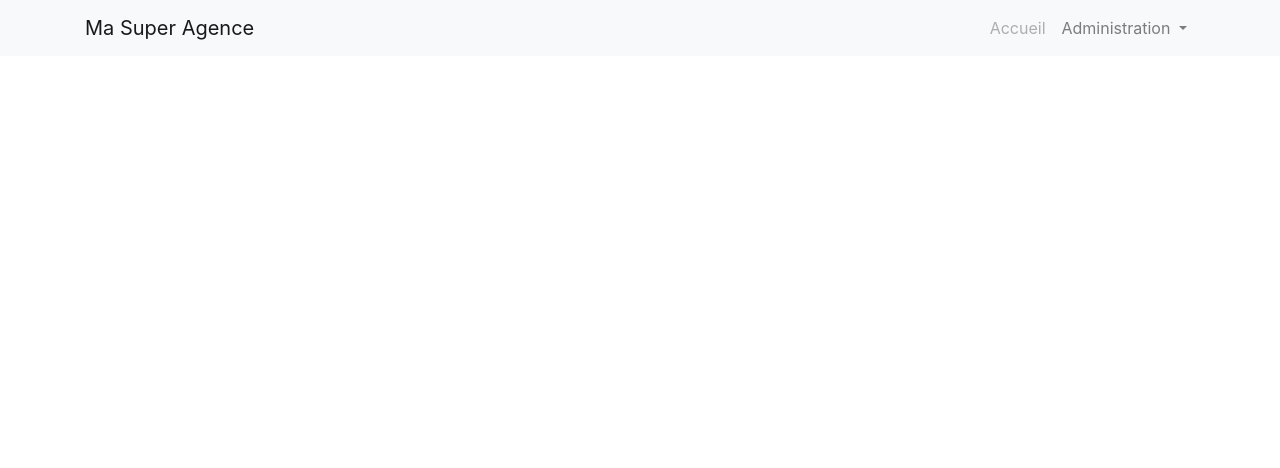
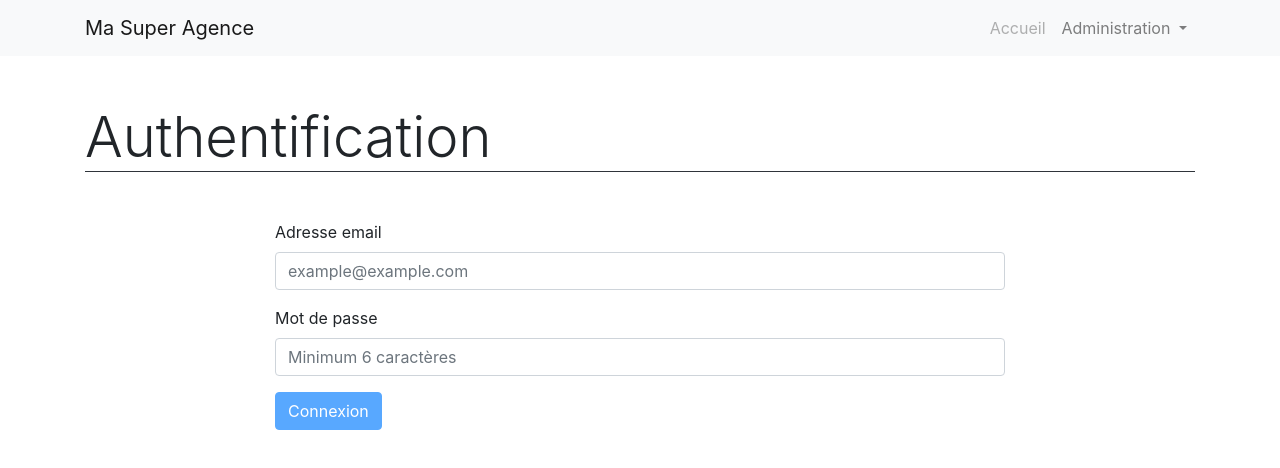
Before and after one commit to sserges/monAgence, an Angular app: page /login in a window 1280 px wide. Before the commit this address led to /. Shown: the top 468 px of the page. Built offline with nearby package versions, Linux system fonts and the light colour scheme.

Commit message:
Authentication: Registration

```diff
--- a/src/app/app-routing.module.ts
+++ b/src/app/app-routing.module.ts
@@ -2,11 +2,13 @@
 import { Routes, RouterModule } from '@angular/router';
 import { HomeComponent } from './home/home.component';
 import { AdminDashboardComponent } from './admin/admin-dashboard/admin-dashboard.component';
+import { SigninComponent } from './authentication/signin/signin.component';
 
 
 const routes: Routes = [
   { path: 'home', component: HomeComponent },
-  { path: 'admin/dashboard', component: AdminDashboardComponent }
+  { path: 'admin/dashboard', component: AdminDashboardComponent },
+  { path: 'login', component: SigninComponent }
 ];
 
 @NgModule({
--- a/src/app/app.module.ts
+++ b/src/app/app.module.ts
@@ -8,6 +8,7 @@
 import { HomeComponent } from './home/home.component';
 import { AdminDashboardComponent } from './admin/admin-dashboard/admin-dashboard.component';
 import { AdminPropertiesComponent } from './admin/admin-properties/admin-properties.component';
+import { SigninComponent } from './authentication/signin/signin.component';
 
 @NgModule({
   declarations: [
@@ -15,7 +16,8 @@
     HeaderComponent,
     HomeComponent,
     AdminDashboardComponent,
-    AdminPropertiesComponent
+    AdminPropertiesComponent,
+    SigninComponent
   ],
   imports: [
     BrowserModule,
--- /dev/null
+++ b/src/app/authentication/signin/signin.component.html
@@ -0,0 +1,32 @@
+<div class="container">
+  <h1 class="display-4 mt-5 mb-0">Authentification</h1>
+  <hr class="mt-0 mb-5 bg-dark" />
+
+  <div class="row">
+    <div class="col-sm-12 col-md-10 col-lg-8 mx-auto">
+      <form [formGroup]="signinForm" (ngSubmit)="onSubmitSigninForm()">
+        <div class="form-group">
+          <label for="email">Adresse email</label>
+          <input
+            type="email"
+            id="email"
+            class="form-control"
+            placeholder="example@example.com"
+            formControlName="email"
+          />
+        </div>
+        <div class="form-group">
+          <label for="password">Mot de passe</label>
+          <input
+            type="password"
+            id="password"
+            class="form-control"
+            placeholder="Minimum 6 caractères"
+            formControlName="password"
+          />
+        </div>
+        <button class="btn btn-primary" type="submit" [disabled]="signinForm.invalid" >Connexion</button>
+      </form>
+    </div>
+  </div>
+</div>
--- /dev/null
+++ b/src/app/authentication/signin/signin.component.ts
@@ -0,0 +1,44 @@
+import { Component, OnInit } from '@angular/core';
+import { FormBuilder, FormGroup, Validators } from '@angular/forms';
+import { AuthenticationService } from 'src/app/services/authentication.service';
+
+@Component({
+  selector: 'app-signin',
+  templateUrl: './signin.component.html',
+  styleUrls: ['./signin.component.css']
+})
+export class SigninComponent implements OnInit {
+
+  signinForm: FormGroup;
+
+  constructor(
+    private formBuilder: FormBuilder,
+    private authenticationService: AuthenticationService
+  ) { }
+
+  ngOnInit() {
+    this.initSigninForm();
+  }
+
+  initSigninForm() {
+    this.signinForm = this.formBuilder.group({
+      email: ['', [Validators.required, Validators.email]],
+      password: ['', [Validators.required, Validators.minLength(6)]]
+    });
+  }
+
+  onSubmitSigninForm() {
+    const email = this.signinForm.get('email').value;
+    const password = this.signinForm.get('password').value;
+    this.authenticationService.signUpUser(email, password).then(
+      () => {
+        console.log('OKEY');
+      }
+    ).catch(
+      (error) => {
+        console.log(error);
+      }
+    );
+  }
+
+}
--- /dev/null
+++ b/src/app/services/authentication.service.ts
@@ -0,0 +1,27 @@
+import { Injectable } from '@angular/core';
+import * as firebase from 'firebase';
+
+@Injectable({
+  providedIn: 'root'
+})
+export class AuthenticationService {
+
+  constructor() { }
+
+  signUpUser(email: string, password: string) {
+    return new Promise(
+      (resolve, reject) => {
+        firebase.auth().createUserWithEmailAndPassword(email, password).then(
+          () => {
+            console.log('Connecté');
+            resolve();
+          }
+        ).catch(
+          (error) => {
+            reject(error);
+          }
+        );
+      }
+    );
+  }
+}
```
Also changed, not shown: src/app/authentication/signin/signin.component.css (added).
